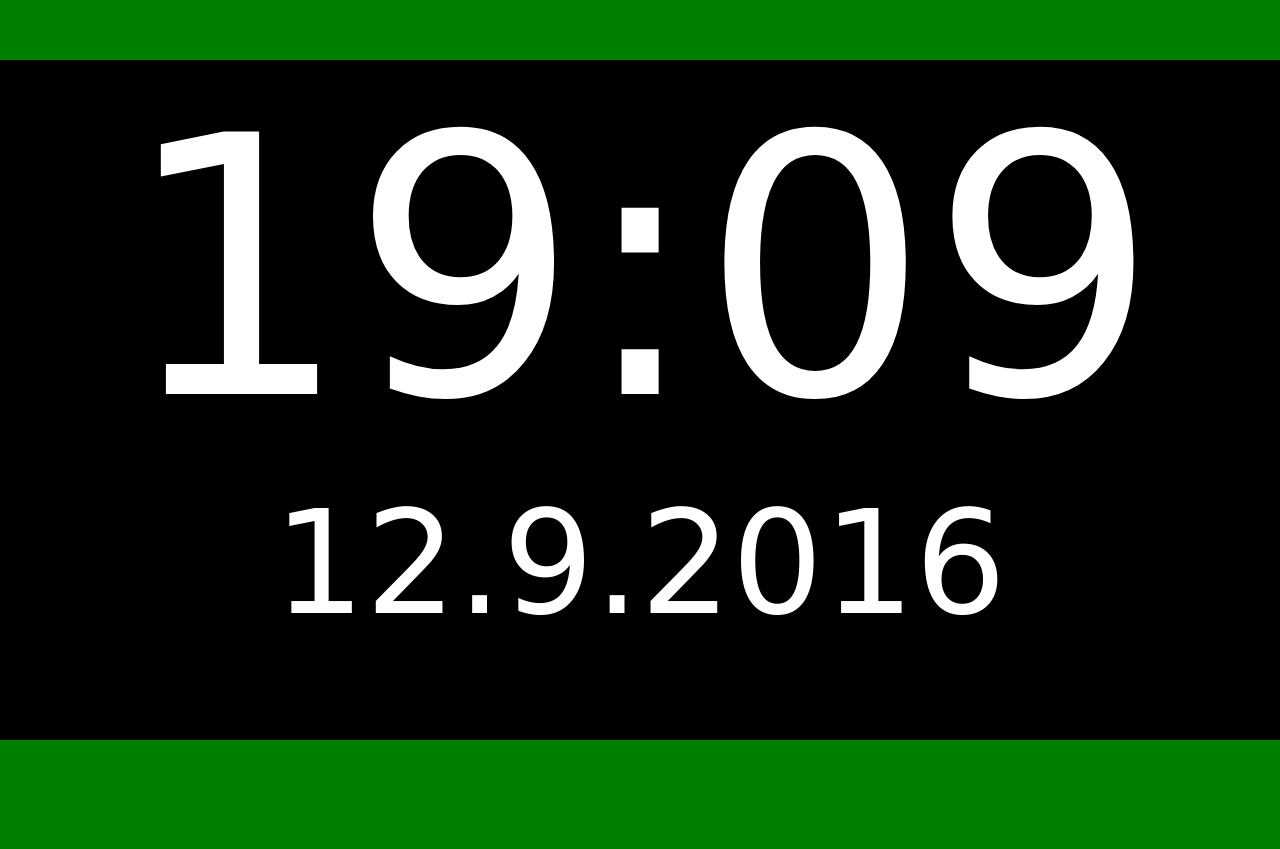
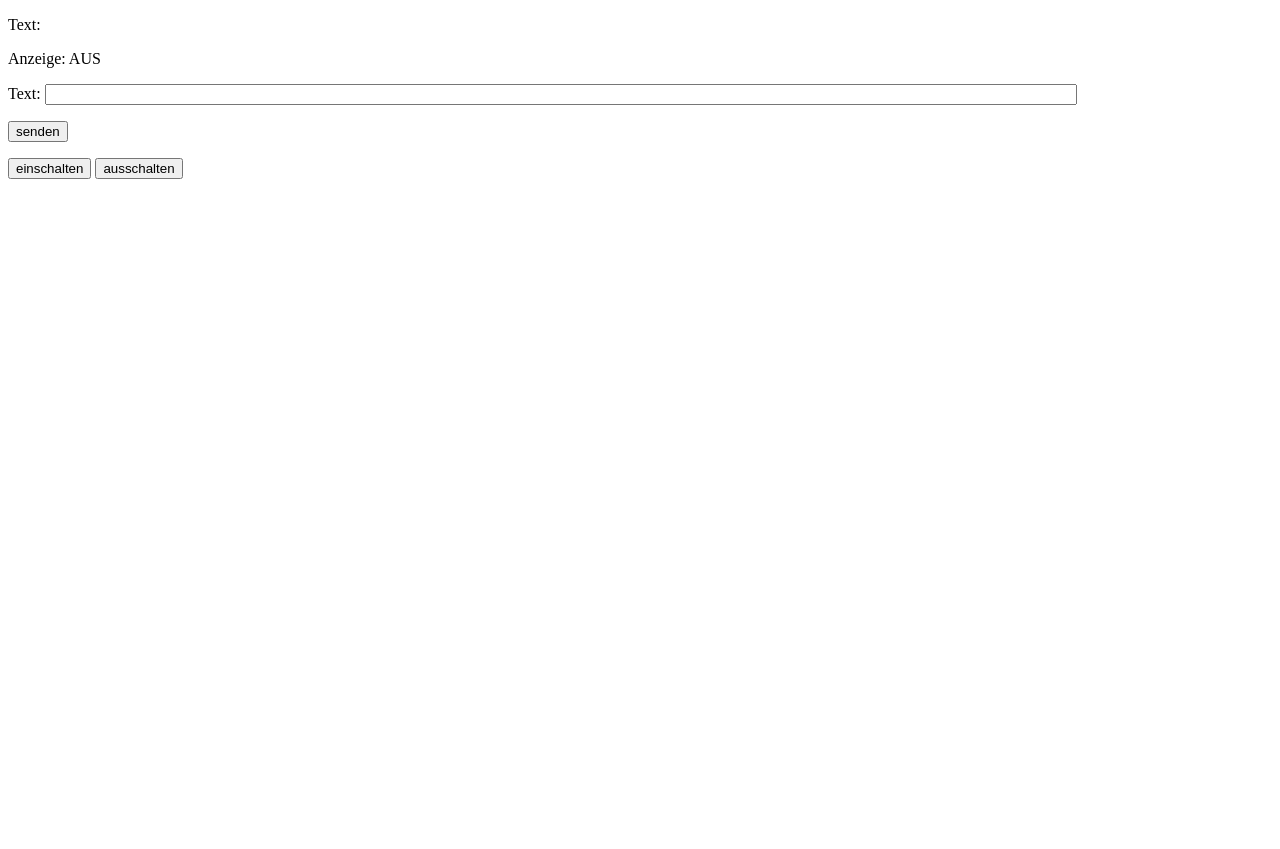
Before and after one commit to mehlbox/DieUhr, a PHP site: page / in a window 1280 px wide. After the commit the page ends 179 px from the top, so only its background shows below. Run offline with PHP 8.4, Linux system fonts and the light colour scheme.

Commit message:
add remote control

```diff
--- a/html/index.php
+++ b/html/index.php
@@ -1,45 +1,42 @@
 <!DOCTYPE html PUBLIC "-//W3C//DTD HTML 4.01 Transitional//EN" "http://www.w3.org/TR/html4/loose.dtd">
 <html>
+<body>
+<?php
+$file = $_SERVER['DOCUMENT_ROOT'].'message.txt';
+$status = $_SERVER['DOCUMENT_ROOT'].'status.inf';
 
-<head>
-	<script type="text/javascript" src="js/clock.js"></script>
-	<script type="text/javascript" src="js/jquery.js"></script>
-<style>
-body {
-	background: green;
+
+
+if (!empty($_POST['send']) && !empty($_POST['message'])) file_put_contents($file, $_POST['message']);
+
+echo "<p>Text: ".file_get_contents($file)."</p>";
+
+if (!empty($_POST['off'] )) file_put_contents($status, FALSE);
+
+if (!empty($_POST['on'] )) file_put_contents($status, TRUE);
+
+if (file_get_contents($status)) {
+	echo "<p>Anzeige: EIN</p>";
+} else {
+	echo "<p>Anzeige: AUS</p>";
 }
-#clock {
-    height: 85vmin;
-    width: 100vmax;
-    position:absolute;
-	margin: auto;
-    background-color: black;
-    top: 0; left: 0; bottom: 0; right: 0;
-	font-family:Verdana,sans-serif;color:#FFFFFF;
-	text-align:center;
-	display:block;
-	font-size: 45vmin;
-}
-.the_clock {
-	font-size:100%;
-}
-.the_date {
-	font-size:40%;
-}
-.the_message {
-	font-size:40%;
-}
-</style>
-</head>
-<body onload="startClock(true)">
-	<div id="clock">
-		<span class="the_clock">
-			<span class='cl_hours'></span><span class='cl_minutes'></span>
-		</span>
-		<span class="the_date">
-			<span class='cl_day'></span><span class='cl_month'></span><span class='cl_year'></span>
-		</span>
-		<span class="the_message"><marquee> Wir singen das Lied Nr: 5</marquee></span>
-	</div>
+
+?>
+
+<form action="index.php" method="get" >
+
+<p>Text:
+<input type="text" name="message" value="<?php echo file_get_contents($file); ?>" style="width:80vw;"/>
+</p>
+
+<p>
+<input type="submit" name="send" value="senden"  formmethod="post" />
+</p>
+<p>
+<input type="submit" name="on"  value="einschalten" formmethod="post" />
+<input type="submit" name="off" value="ausschalten" formmethod="post" />
+</p>
+</form>
+
 </body>
 </html>
```
